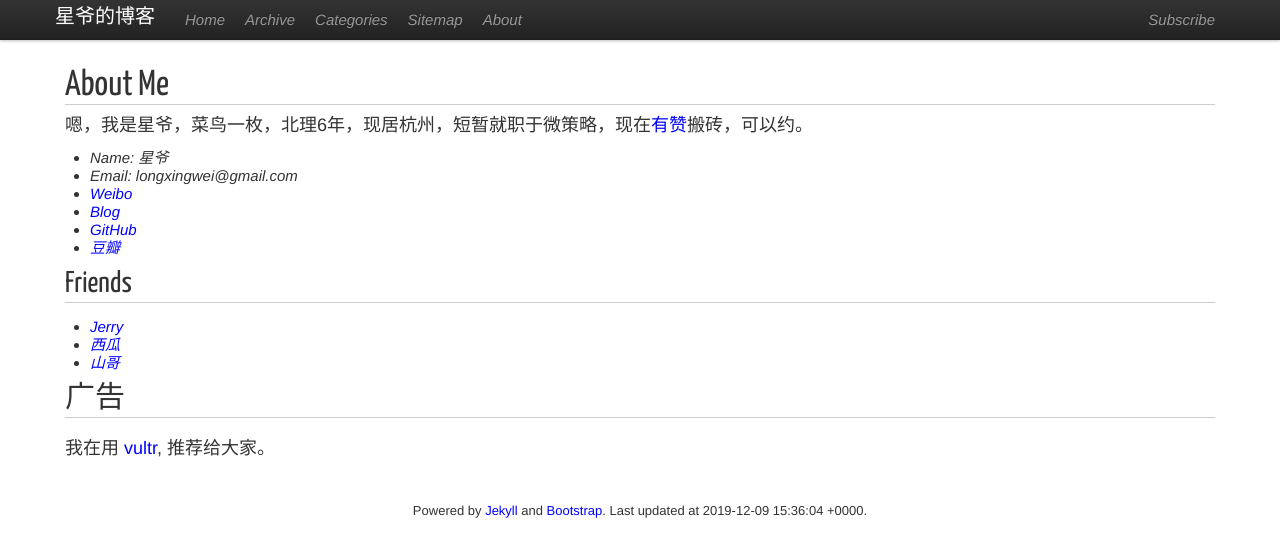
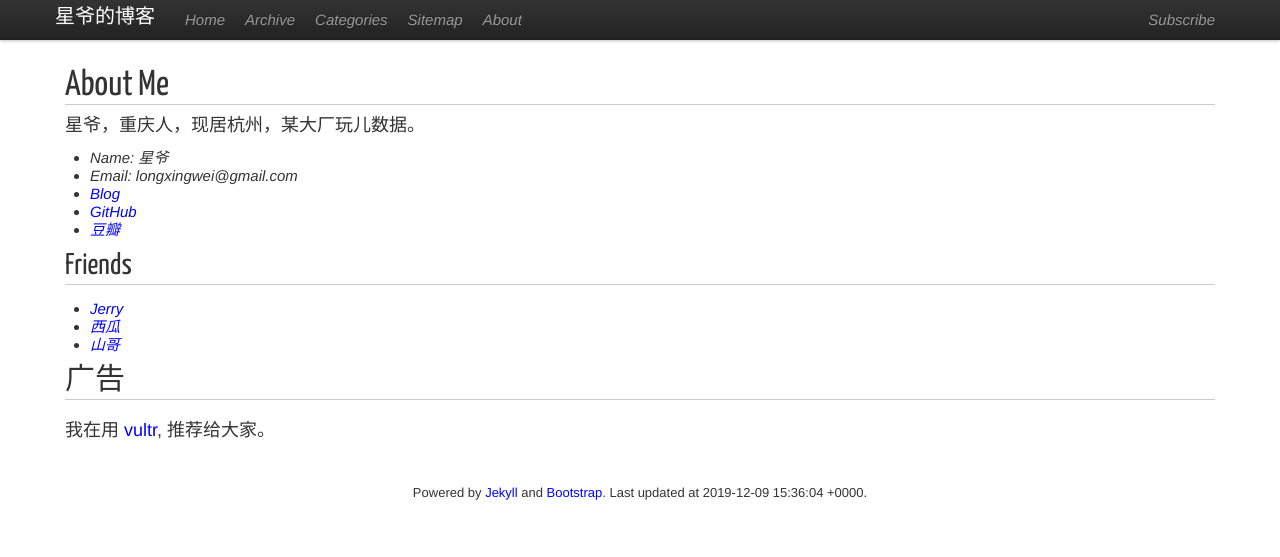
Before and after one commit to lxWei/lxwei.github.com, a Jekyll site: the page built from about.html, in a window 1280 px wide. Shown: the top 557 px of the page. Built offline with Jekyll 4.4.1, drawn with Linux system fonts in a browser that asks for light colours; nearby versions of some CDN libraries.

Commit message:
Update about.html

```diff
--- a/about.html
+++ b/about.html
@@ -6,14 +6,13 @@ title: About
 
   <h1>About Me</h1>
   <p>
-    嗯，我是星爷，菜鸟一枚，北理6年，现居杭州，短暂就职于微策略，现在<a href="http://job.youzan.com/?user=konggu">有赞</a>搬砖，可以约。
+    星爷，重庆人，现居杭州，某大厂玩儿数据。
   </p>
   <p>
     <ul>
 	  <li>Name: 星爷 </li>
 	  <li>Email: longxingwei@gmail.com</li>
-	  <li><a href='http://weibo.com/wlxwolves'>Weibo</a></li>
-	  <li><a href='http://lxWei.github.io'>Blog</a></li>
+	  <li><a href='http://tech.readingnotes.site'>Blog</a></li>
       <li><a href='https://github.com/lxWei'>GitHub</a></li>
       <li><a href='https://www.douban.com/people/88774214/'>豆瓣</a></li>
     </ul>
```
